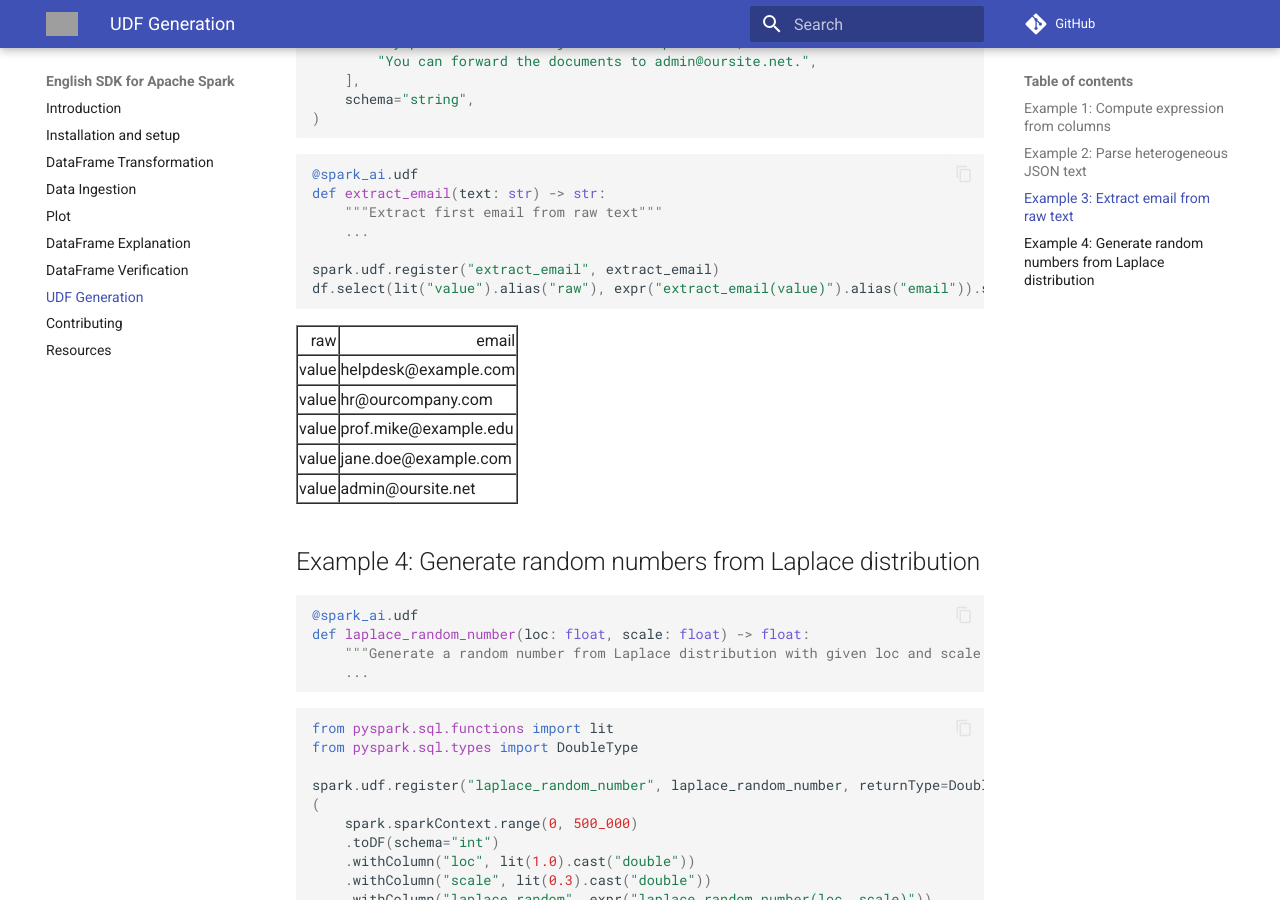
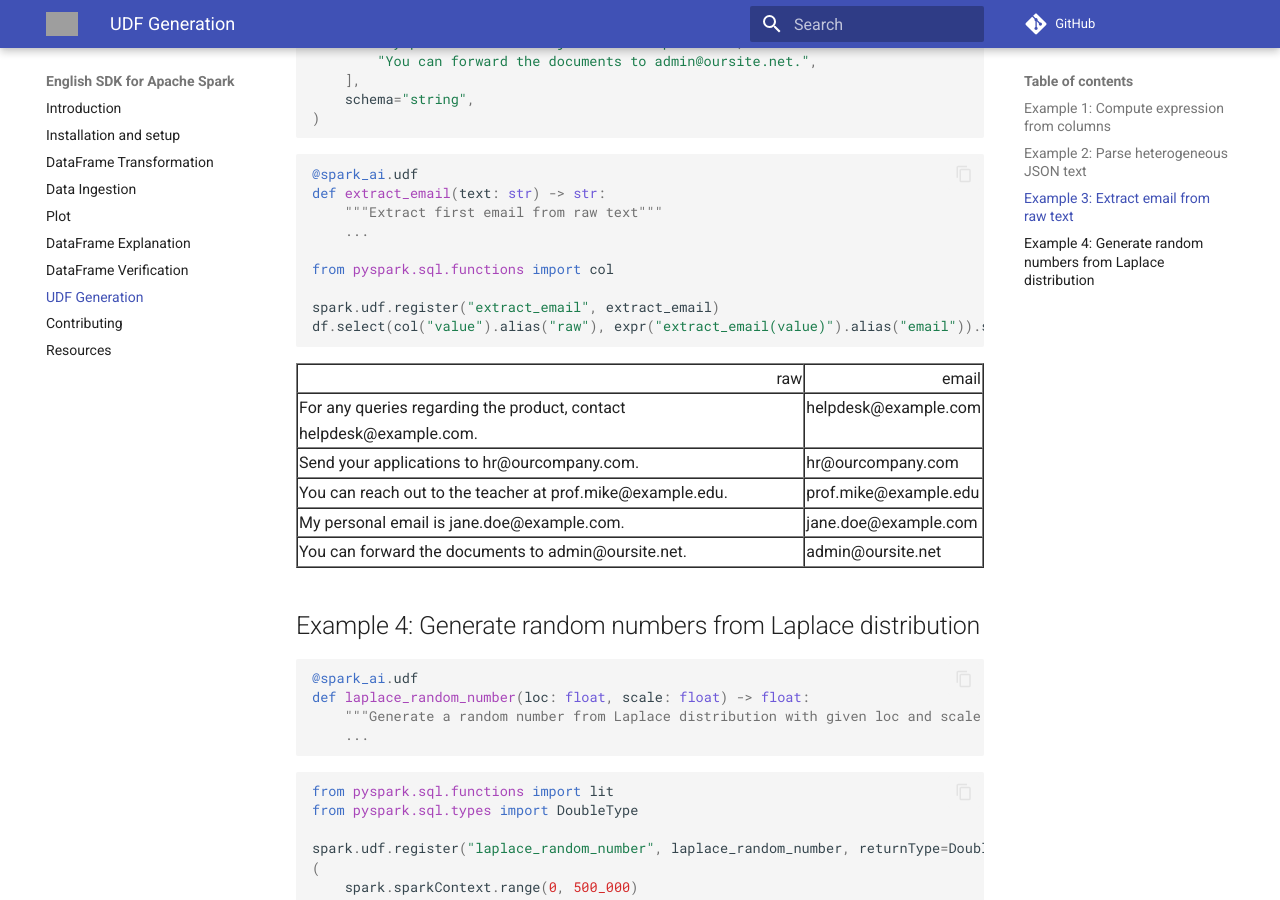
Before and after one commit to pyspark-ai/pyspark-ai, an MkDocs documentation site: the page built from docs/udf_generation.md, in a window 1280 px wide and 900 px high, scrolled down 3701 px. Built offline with MkDocs 1.6.1 and Material for MkDocs 9.7.7, drawn with Linux system fonts in a browser that asks for light colours; comment, search, counter and statistics services are not loaded; grey boxes are pictures that could not be loaded.

Commit message:
Fix md formatiing
 Changes to be committed:
	modified:   docs/udf_generation.md

````diff
--- a/docs/udf_generation.md
+++ b/docs/udf_generation.md
@@ -177,8 +177,10 @@ def extract_email(text: str) -> str:
     """Extract first email from raw text"""
     ...
 
+from pyspark.sql.functions import col
+
 spark.udf.register("extract_email", extract_email)
-df.select(lit("value").alias("raw"), expr("extract_email(value)").alias("email")).show()
+df.select(col("value").alias("raw"), expr("extract_email(value)").alias("email")).show()
 ```
 
 <table border="1" class="dataframe">
@@ -190,23 +192,23 @@ df.select(lit("value").alias("raw"), expr("extract_email(value)").alias("email")
   </thead>
   <tbody>
     <tr>
-      <td>value</td>
+      <td>For any queries regarding the product, contact helpdesk@example.com.</td>
       <td>helpdesk@example.com</td>
     </tr>
     <tr>
-      <td>value</td>
+      <td>Send your applications to hr@ourcompany.com.</td>
       <td>hr@ourcompany.com</td>
     </tr>
     <tr>
-      <td>value</td>
+      <td>You can reach out to the teacher at prof.mike@example.edu.</td>
       <td>prof.mike@example.edu</td>
     </tr>
     <tr>
-      <td>value</td>
+      <td>My personal email is jane.doe@example.com.</td>
       <td>jane.doe@example.com</td>
     </tr>
     <tr>
-      <td>value</td>
+      <td>You can forward the documents to admin@oursite.net.</td>
       <td>admin@oursite.net</td>
     </tr>
   </tbody>
````
